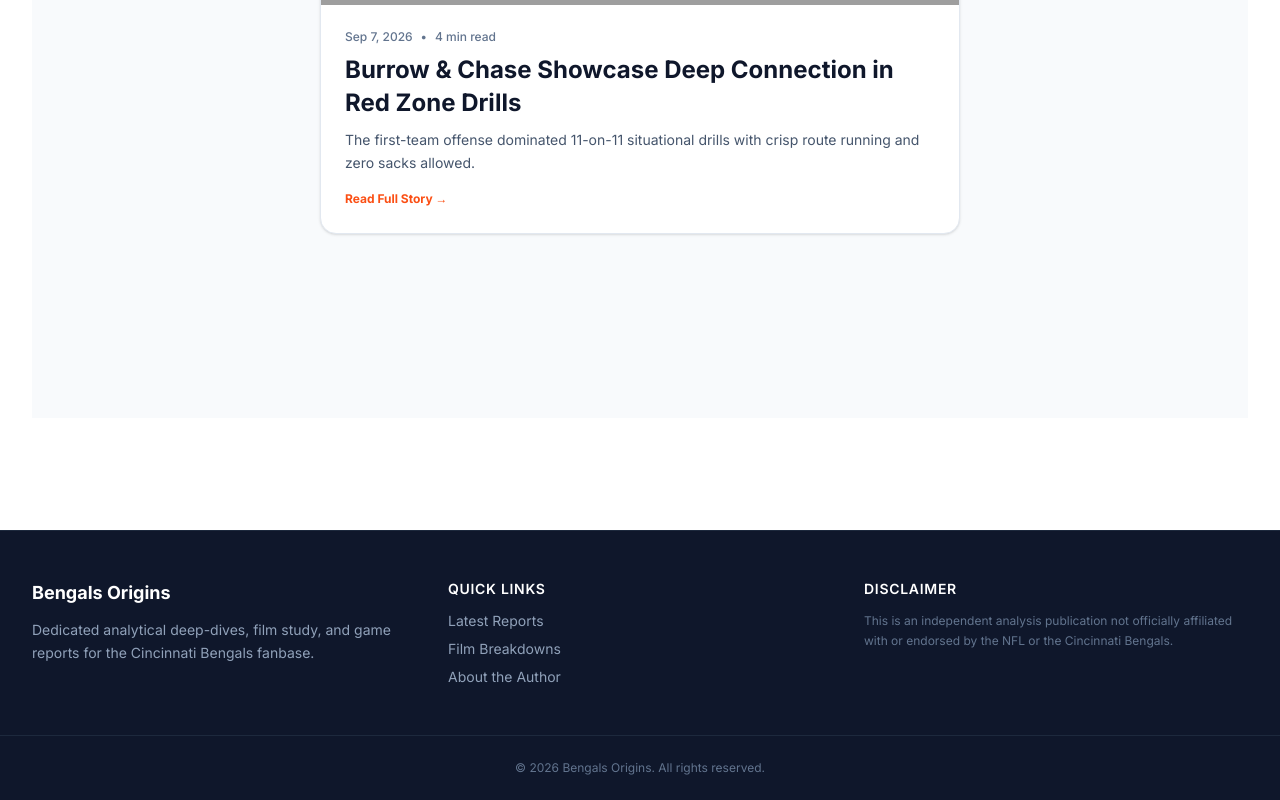
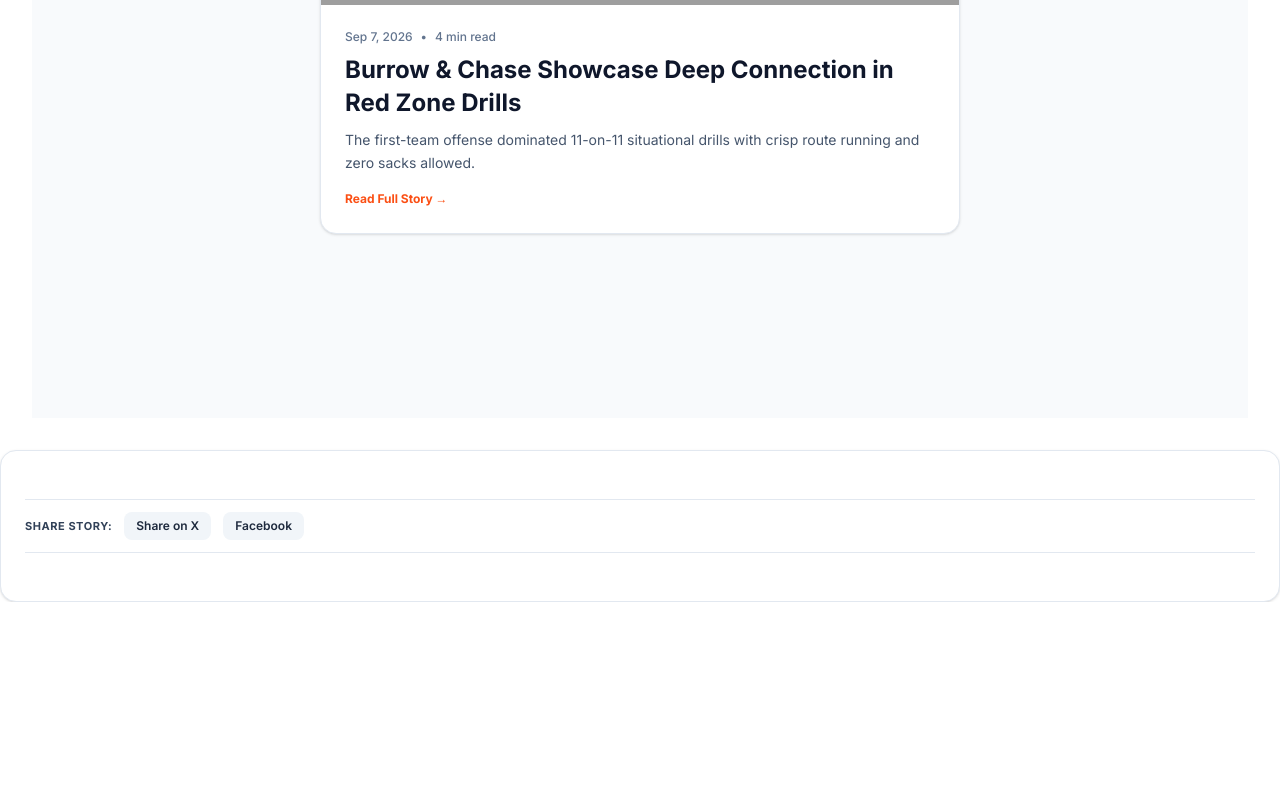
Before and after one commit to tannerwalesnhuedu/bengals-origin, a Next.js app: page / in a window 1280 px wide. Shown: the part 479-1279 px from the top of the page. After the commit the page ends 1081 px from the top, so only its background shows below. Built offline with nearby package versions, Linux system fonts and the light colour scheme; grey boxes are pictures that could not be loaded.

Commit message:
Force layout update

```diff
--- a/src/app/layout.tsx
+++ b/src/app/layout.tsx
@@ -1,6 +1,8 @@
 import type { Metadata } from "next";
 import { Inter } from "next/font/google";
 import "./globals.css";
+import Footer from "@/components/Footer";
+import NewsLetter from "@/components/NewsLetter";
 
 const inter = Inter({ subsets: ["latin"] });
 
@@ -17,7 +19,7 @@
   return (
     <html lang="en">
       <body className={`${inter.className} bg-slate-50 text-slate-900 min-h-screen flex flex-col`}>
-        {/* Persistent Global Header */}
+        {/* Professional Header */}
         <header className="bg-white border-b border-slate-200 sticky top-0 z-50">
           <div className="max-w-7xl mx-auto px-4 sm:px-6 lg:px-8 h-16 flex items-center justify-between">
             <div className="flex items-center gap-3">
@@ -29,44 +31,17 @@
             <nav className="hidden md:flex items-center gap-6 text-sm font-semibold text-slate-600">
               <a href="/" className="hover:text-[#FB4F14] transition-colors">Home</a>
               <a href="/posts" className="hover:text-[#FB4F14] transition-colors">Film Room</a>
-              <a href="/about" className="hover:text-[#FB4F14] transition-colors">About</a>
             </nav>
           </div>
         </header>
 
-        {/* Main Page Content */}
+        {/* Main Content */}
         <main className="grow max-w-7xl w-full mx-auto px-4 sm:px-6 lg:px-8 py-8">
           {children}
         </main>
 
-        {/* Persistent Global Footer */}
-        <footer className="bg-slate-900 text-slate-400 border-t border-slate-800 mt-20">
-          <div className="max-w-7xl mx-auto px-4 sm:px-6 lg:px-8 py-12 grid grid-cols-1 md:grid-cols-3 gap-8">
-            <div>
-              <h3 className="text-white font-bold text-lg mb-3">Bengals Origins</h3>
-              <p className="text-sm leading-relaxed text-slate-400">
-                Dedicated analytical deep-dives, film study, and game reports for the Cincinnati Bengals fanbase.
-              </p>
-            </div>
-            <div>
-              <h4 className="text-white font-semibold text-sm uppercase tracking-wider mb-3">Quick Links</h4>
-              <ul className="space-y-2 text-sm">
-                <li><a href="/" className="hover:text-white transition-colors">Latest Reports</a></li>
-                <li><a href="/posts" className="hover:text-white transition-colors">Film Breakdowns</a></li>
-                <li><a href="/about" className="hover:text-white transition-colors">About the Author</a></li>
-              </ul>
-            </div>
-            <div>
-              <h4 className="text-white font-semibold text-sm uppercase tracking-wider mb-3">Disclaimer</h4>
-              <p className="text-xs leading-relaxed text-slate-500">
-                This is an independent analysis publication not officially affiliated with or endorsed by the NFL or the Cincinnati Bengals.
-              </p>
-            </div>
-          </div>
-          <div className="border-t border-slate-800 py-6 text-center text-xs text-slate-500">
-            © {new Date().getFullYear()} Bengals Origins. All rights reserved.
-          </div>
-        </footer>
+        {/* Custom Footer Component */}
+        <Footer />
       </body>
     </html>
   );
```
